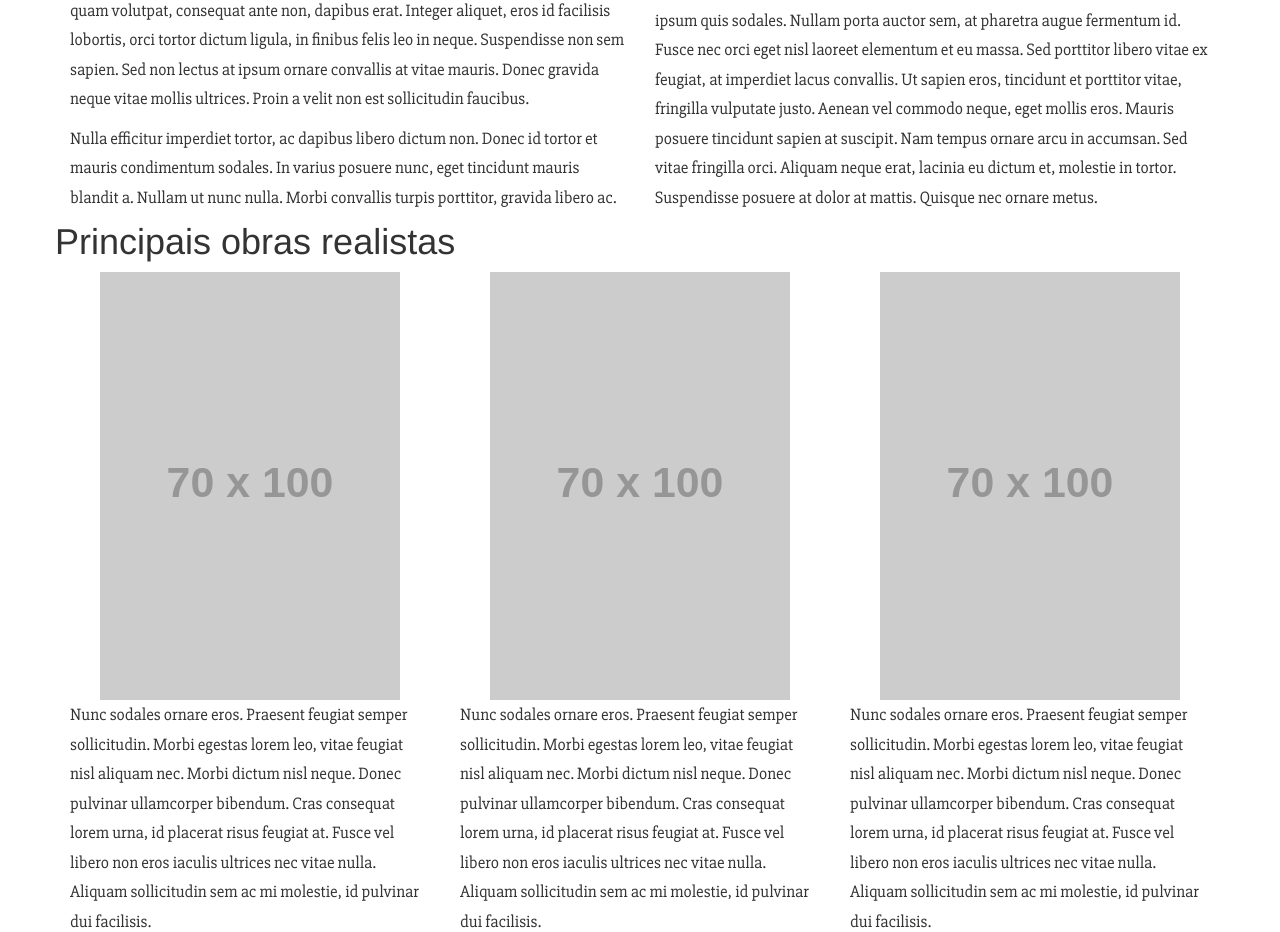
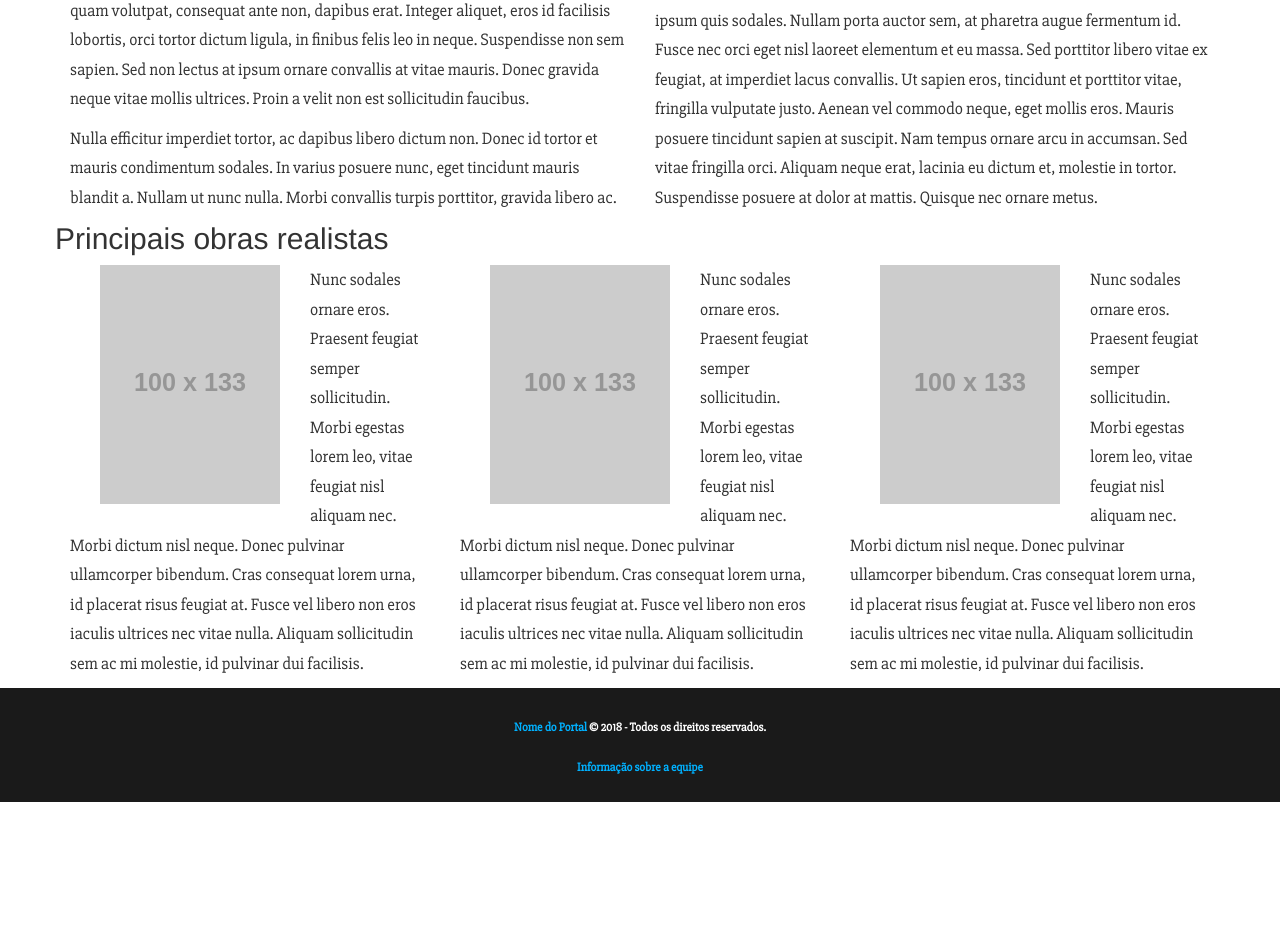
Before and after one commit to projectzr/projectzr.github.io, a PHP site: page /realismo2.php in a window 1280 px wide. Shown: the part 866-1798 px from the top of the page. After the commit the page ends 1668 px from the top, so only its background shows below. Run offline with PHP 8.4, Linux system fonts and the light colour scheme; grey boxes labelled with a size stand in for pictures from a placeholder-image service; some libraries are stand-ins or nearby versions.

Commit message:
Mudança realismo
Mudança de tamanho de imagens na página e paddings

```diff
--- a/site/realismo.php
+++ b/site/realismo.php
@@ -35,7 +35,6 @@
 <div class="row">
 <h1 class="paddingh1">Contexto Histórico do Realismo</h1>
 <article class="col-xs-12 col-md-6 ">
-
  <div class=" col-xs-12 col-md-12 paddingimg">  <img src="img/obrarealista.jpg" alt="Descrição" class="descricaoimg">
    <p>"Pintura do Baile da Ilha Fiscal, o último da monarquia brasileira." - Livro 1889.</p>
    </div>
--- a/site/realismo2.php
+++ b/site/realismo2.php
@@ -32,7 +32,7 @@
         –––––––––––––––––––––––––––––––––––––––––––––––––– -->
         <div class="container">
             <div class="row">
-                <h1>Realismo no Brasil </h1>
+              <h1 class="parameio">Realismo no Brasil </h1>
                 <article class="col-xs-12 col-md-6 col-lg-6">
                     <p class="pararealismo">Aliquam erat volutpat. Phasellus semper cursus suscipit. Curabitur eget lacus finibus, porta metus id, tincidunt velit. Morbi ac augue ac libero rhoncus rhoncus. Nullam mattis semper magna, non vulputate lorem. Fusce quis tortor semper, congue est sit amet, ornare nibh. Fusce et quam quis urna aliquam finibus. Morbi nibh purus, mattis nec ligula eget, fermentum venenatis elit. Maecenas dictum massa ut aliquet sodales. Sed ut fermentum leo. Nulla lobortis, justo vestibulum gravida fringilla, ligula odio ullamcorper ligula, ut aliquam elit libero eget nulla. Quisque vitae velit accumsan, bibendum ante vel, tempor augue. Proin eget erat quis nibh malesuada suscipit quis ac est.</p>
                     <p class="pararealismo">Nulla metus magna, suscipit sed scelerisque quis, pretium vitae turpis. Mauris consectetur consequat nisi vel pretium. Praesent tristique leo sed elit condimentum, id vulputate leo elementum. Aliquam consectetur sapien posuere ex finibus fringilla. Quisque faucibus, diam sit amet lacinia pharetra, nibh lacus blandit lacus, sagittis porta magna diam vel ligula. Suspendisse semper suscipit finibus. Maecenas hendrerit est tortor, a volutpat odio ornare id. Duis sit amet quam volutpat, consequat ante non, dapibus erat. Integer aliquet, eros id facilisis lobortis, orci tortor dictum ligula, in finibus felis leo in neque. Suspendisse non sem sapien. Sed non lectus at ipsum ornare convallis at vitae mauris. Donec gravida neque vitae mollis ultrices. Proin a velit non est sollicitudin faucibus.</p>
@@ -44,20 +44,19 @@
                     <p class="pararealismo">Maecenas sem lorem, luctus sit amet finibus ut, lobortis eu orci. Mauris lobortis at ipsum quis sodales. Nullam porta auctor sem, at pharetra augue fermentum id. Fusce nec orci eget nisl laoreet elementum et eu massa. Sed porttitor libero vitae ex feugiat, at imperdiet lacus convallis. Ut sapien eros, tincidunt et porttitor vitae, fringilla vulputate justo. Aenean vel commodo neque, eget mollis eros. Mauris posuere tincidunt sapien at suscipit. Nam tempus ornare arcu in accumsan. Sed vitae fringilla orci. Aliquam neque erat, lacinia eu dictum et, molestie in tortor. Suspendisse posuere at dolor at mattis. Quisque nec ornare metus.</p>
                 </aside>
 
-                   <h1>Principais obras realistas</h1>
+                   <h2 class="parameio">Principais obras realistas</h2>
                        <section class="col-xs-12 col-md-4 col-lg-4">
-                   <div class="col-xs-12 col-md-12 col-lg-12"><img src="http://placehold.it/70x100" class="col-xs-12 col-md-12 text-center" ></div>
+                   <div class="col-xs-8 col-md-8 col-lg-8 arrumarpimg"><img src="http://placehold.it/100x133" class="col-xs-12 col-md-12 text-center"  alt="Capa de Memórias de um Sargento de Mílicias "></div>
                 <p class="pararealismo">Nunc sodales ornare eros. Praesent feugiat semper sollicitudin. Morbi egestas lorem leo, vitae feugiat nisl aliquam nec. Morbi dictum nisl neque. Donec pulvinar ullamcorper bibendum. Cras consequat lorem urna, id placerat risus feugiat at. Fusce vel libero non eros iaculis ultrices nec vitae nulla. Aliquam sollicitudin sem ac mi molestie, id pulvinar dui facilisis.</p>
                    </section>
-                       <section class="col-xs-12 col-md-4 col-lg-4">
-                   <div class="col-xs-12 col-md-12 col-lg-12"><img src="http://placehold.it/70x100" class="col-xs-12 col-md-12" ></div>
+                             <section class="col-xs-12 col-md-4 col-lg-4">
+                   <div class="col-xs-8 col-md-8 col-lg-8 arrumarpimg"><img src="http://placehold.it/100x133" class="col-xs-12 col-md-12 text-center"  alt="Capa de O Cortiço"></div>
                 <p class="pararealismo">Nunc sodales ornare eros. Praesent feugiat semper sollicitudin. Morbi egestas lorem leo, vitae feugiat nisl aliquam nec. Morbi dictum nisl neque. Donec pulvinar ullamcorper bibendum. Cras consequat lorem urna, id placerat risus feugiat at. Fusce vel libero non eros iaculis ultrices nec vitae nulla. Aliquam sollicitudin sem ac mi molestie, id pulvinar dui facilisis.</p>
                    </section>
-                       <section class="col-xs-12 col-md-4 col-lg-4">
-                   <div class="col-xs-12 col-md-12 col-lg-12"><img src="http://placehold.it/70x100" class="col-xs-12 col-md-12 text-center"></div>
+                             <section class="col-xs-12 col-md-4 col-lg-4">
+                   <div class="col-xs-8 col-md-8 col-lg-8 arrumarpimg"><img src="http://placehold.it/100x133" class="col-xs-12 col-md-12 text-center"  alt="Capa de Dom Casmurro"></div>
                 <p class="pararealismo">Nunc sodales ornare eros. Praesent feugiat semper sollicitudin. Morbi egestas lorem leo, vitae feugiat nisl aliquam nec. Morbi dictum nisl neque. Donec pulvinar ullamcorper bibendum. Cras consequat lorem urna, id placerat risus feugiat at. Fusce vel libero non eros iaculis ultrices nec vitae nulla. Aliquam sollicitudin sem ac mi molestie, id pulvinar dui facilisis.</p>
                    </section>
-
             </div>
         </div>
 
```
